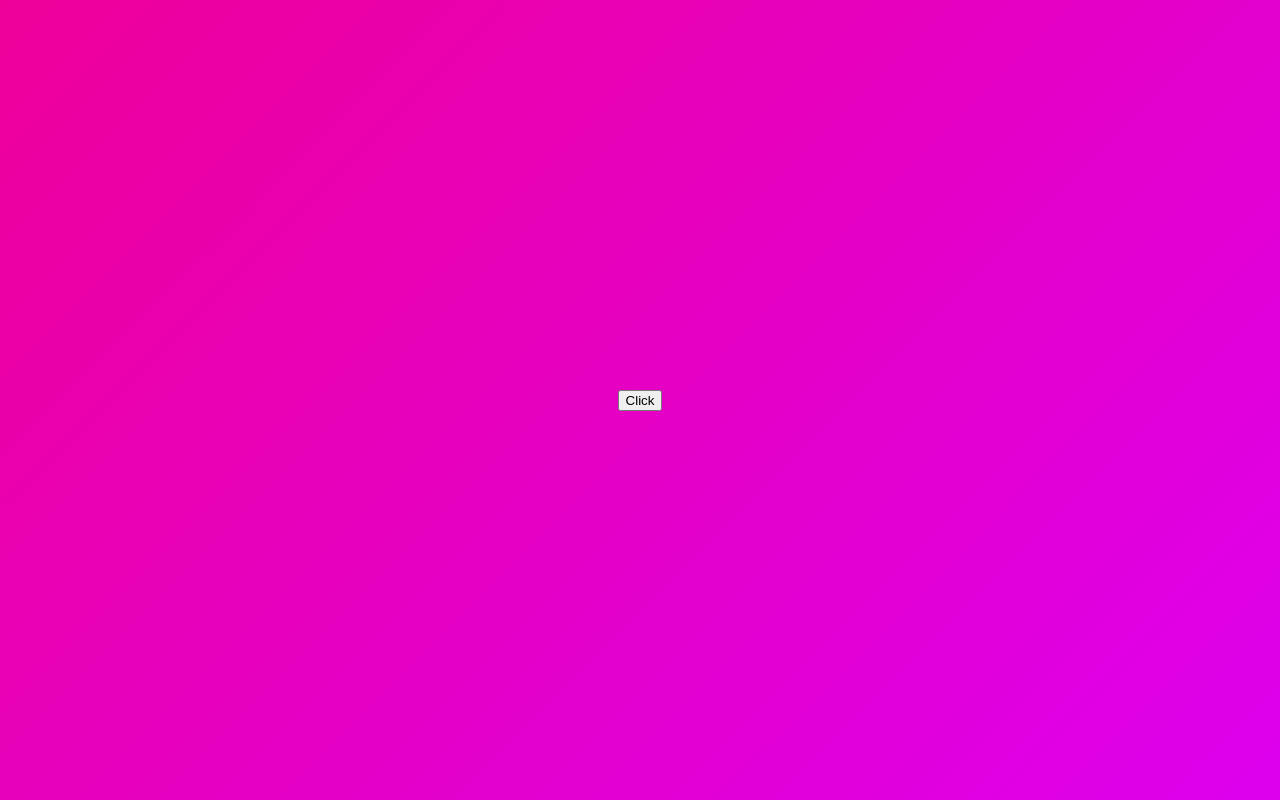
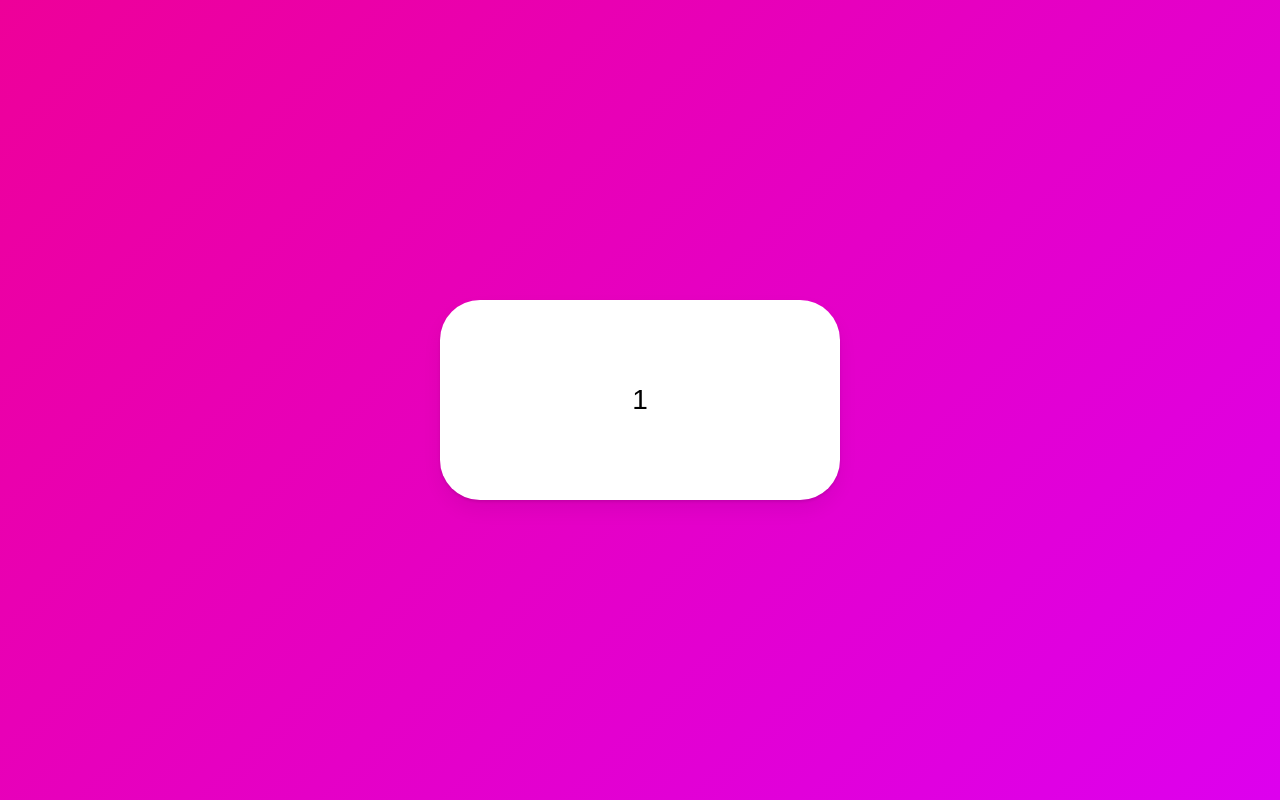
Before and after one commit to DwarfThema/M-Netflix-clone, a React (Create React App) app: page / in a window 1280 px wide. Built offline with nearby package versions, Linux system fonts and the light colour scheme.

Commit message:
AnimatePresence : slider(1)

```diff
--- a/src/App.tsx
+++ b/src/App.tsx
@@ -14,6 +14,7 @@
   height: 100vh;
   width: 100vw;
   display: flex;
+  flex-direction: column;
   justify-content: center;
   align-items: center;
 `;
@@ -23,43 +24,55 @@
   height: 200px;
   background-color: rgba(255, 255, 255, 1);
   border-radius: 40px;
+  display: flex;
+  justify-content: center;
+  align-items: center;
+  font-size: 28px;
+  box-shadow: 0 2px 3px rgba(0, 0, 0, 0.1), 0 10px 20px rgba(0, 0, 0, 0.06);
+  top: 300px;
   position: absolute;
-  top: 100px;
-  box-shadow: 0 2px 3px rgba(0, 0, 0, 0.1), 0 10px 20px rgba(0, 0, 0, 0.06);
 `;
 
-const boxVariants = {
+const box = {
   initial: {
+    x: 500,
+    opacity: 0,
+    scale: 0,
+  },
+  animate: {
+    x: 0,
     opacity: 1,
     scale: 1,
   },
-  visible: {
-    opcity: 1,
-    scale: 1,
-    rotateZ: 360,
-  },
-  leaving: {
+  exit: {
+    x: -500,
     opacity: 0,
-    y: 50,
+    scale: 0,
   },
 };
 
 function App() {
-  const [showing, setShowing] = useState(false);
-  const toggleShowing = () => setShowing((prev) => !prev);
+  const [visible, setVisible] = useState(1);
+  const nextPlease = () => setVisible((prev) => (prev === 10 ? 1 : prev + 1));
   return (
     <Wrapper>
-      <button onClick={toggleShowing}>Click</button>
       <AnimatePresence>
-        {showing ? (
-          <Box
-            variants={boxVariants}
-            initial="initial"
-            animate="visible"
-            exit="leaving"
-          />
-        ) : null}
+        (
+        {[1, 2, 3, 4, 5, 6, 7, 8, 9, 10].map((i) =>
+          i === visible ? (
+            <Box
+              key={i}
+              variants={box}
+              initial="initial"
+              animate="animate"
+              exit="exit"
+            >
+              {i}
+            </Box>
+          ) : null
+        )}
       </AnimatePresence>
+      <button onClick={nextPlease}>click</button>
     </Wrapper>
   );
 }
```
